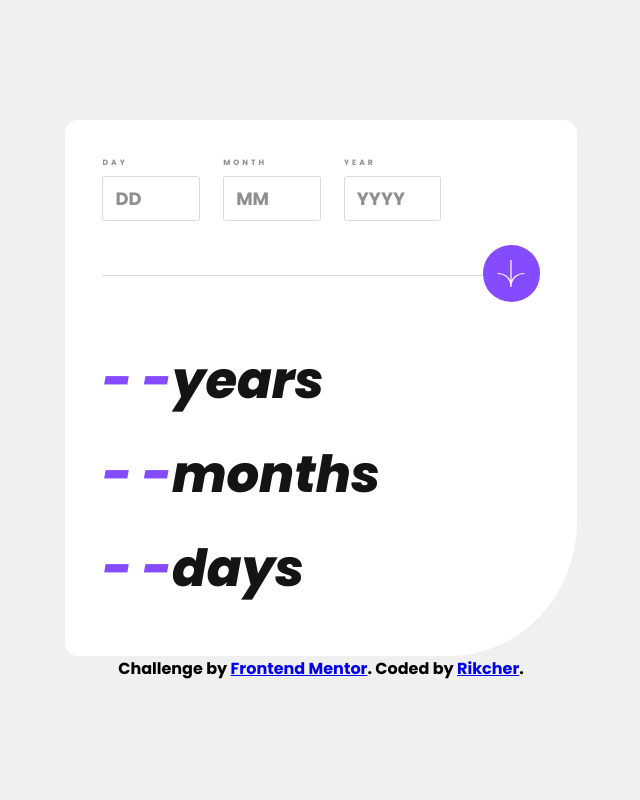
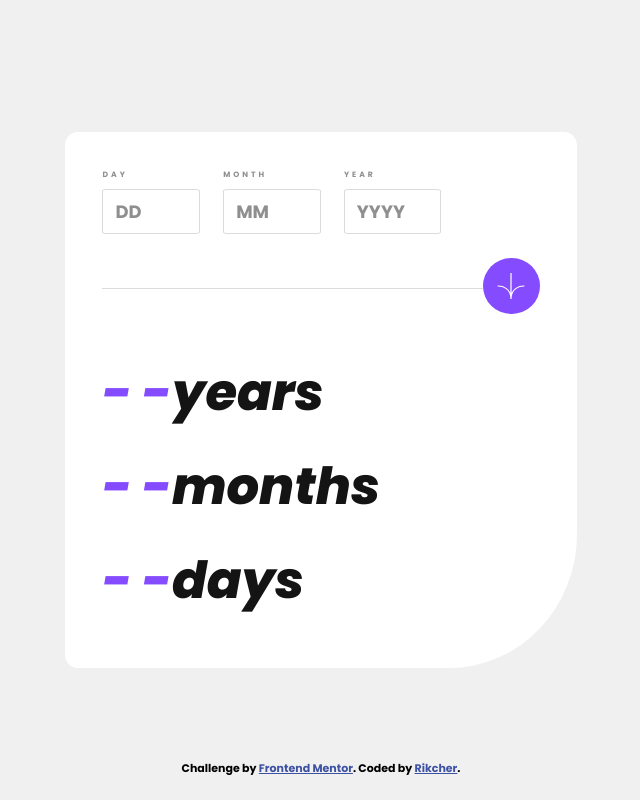
Before and after one commit to Rikcher/age-calculator-app, a plain HTML site: page index.html in a window 1280 px wide. Shown: the whole page, without its empty margins (319-959 px from the left). Drawn offline with Linux system fonts and the light colour scheme.

Commit message:
Update style.css

```diff
--- a/style.css
+++ b/style.css
@@ -193,6 +193,20 @@ hr{
 
 /**  */
 
+/** footer */
+
+footer {
+    font-size: 11px;
+    text-align: center;
+    position: absolute;
+    top: 95vh;
+}
+.attribution a {
+    color: hsl(228, 45%, 44%);
+}
+
+/**  */
+
 /** Animation of final result when "- -" changes to numbers */
 
 @keyframes changeToNumbers {
```
